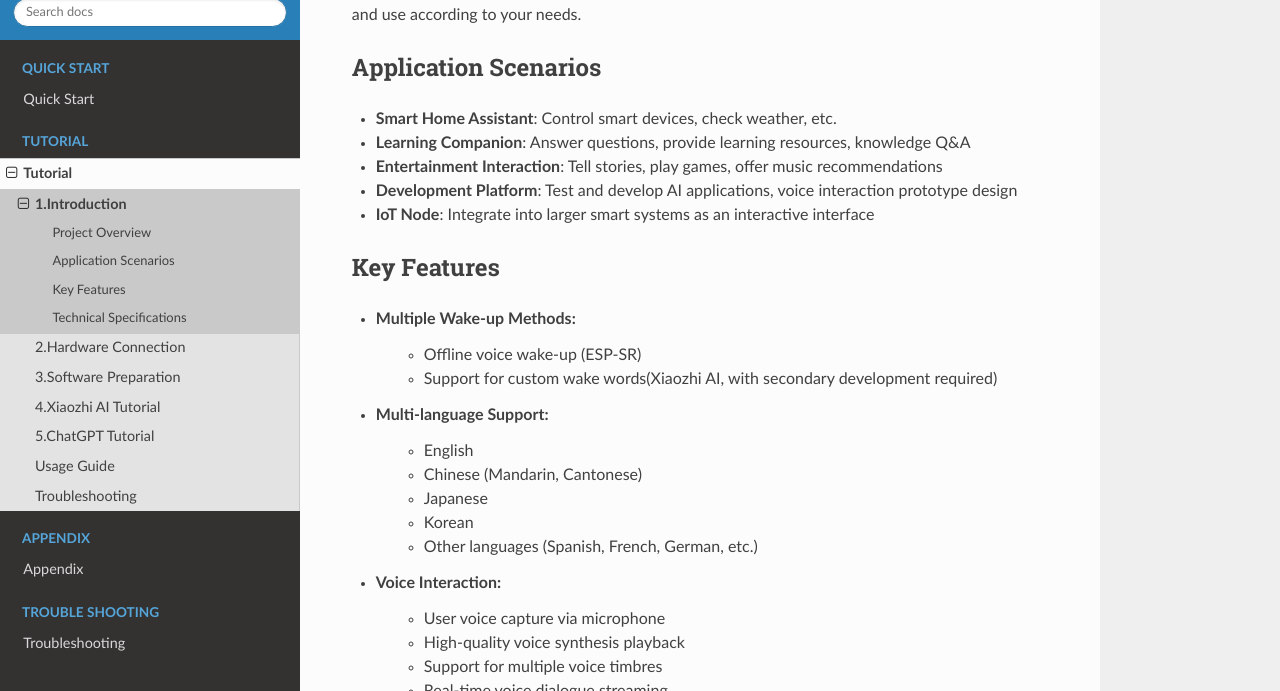
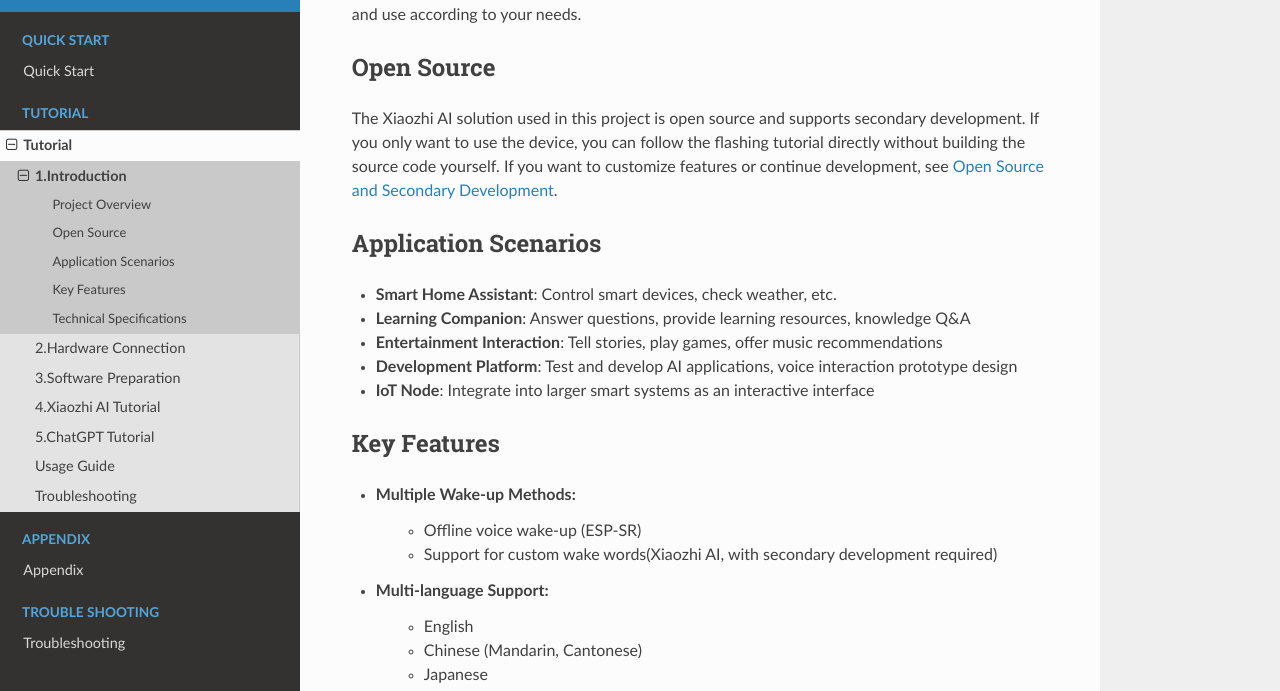
Before and after one commit to lafvintech/LAFVIN-AI-Chatbot, a Sphinx documentation site: the page built from docs/source/Tutorial/1.introduction.rst, in a window 1280 px wide and 900 px high, scrolled down 940 px, cut to the strip 209-900 px from the top of the window. Built offline with Sphinx 7.4.7 and the Read the Docs theme 3.1.0, drawn with Linux system fonts in a browser that asks for light colours.

Commit message:
增加开源章节

```diff
--- a/docs/source/Appendix/appendix.rst
+++ b/docs/source/Appendix/appendix.rst
@@ -7,6 +7,7 @@
    install_driver
    hardware
    online_flasher
+   open_source
 
 .. _faq:
 
--- a/docs/source/Tutorial/1.introduction.rst
+++ b/docs/source/Tutorial/1.introduction.rst
@@ -14,6 +14,11 @@
 This project combines edge computing and cloud AI capabilities to provide a smooth voice interaction experience, applicable to various scenarios such as smart home control, personal assistance, educational companionship, entertainment interaction, and more.
 
 The project includes two different AI solutions, and you can choose the appropriate one to flash and use according to your needs.
+
+Open Source
+------------------------
+
+The Xiaozhi AI solution used in this project is open source and supports secondary development. If you only want to use the device, you can follow the flashing tutorial directly without building the source code yourself. If you want to customize features or continue development, see :ref:`open_source`.
 
 Application Scenarios
 ----------------------
--- a/docs/source/Tutorial/4.xiaozhi_ai.rst
+++ b/docs/source/Tutorial/4.xiaozhi_ai.rst
@@ -4,7 +4,7 @@
 4.Xiaozhi AI Tutorial
 ==============================================
 
-This project is based on `xiaozhi-esp32 <https://github.com/78/xiaozhi-esp32/blob/main/README_en.md>`_. If you want to add your own features, you can follow the documentation for secondary development.
+The Xiaozhi AI solution used in this project is open source and is based on `xiaozhi-esp32 <https://github.com/78/xiaozhi-esp32/blob/main/README_en.md>`_. If you only want to use the device, follow the flashing steps in this tutorial. If you want to customize features or continue development, see :ref:`open_source`.
 
 .. _xiaozhi_backend_setup:
 
```
Also changed, not shown: docs/source/Appendix/open_source.rst (added, +52 -0 lines).
